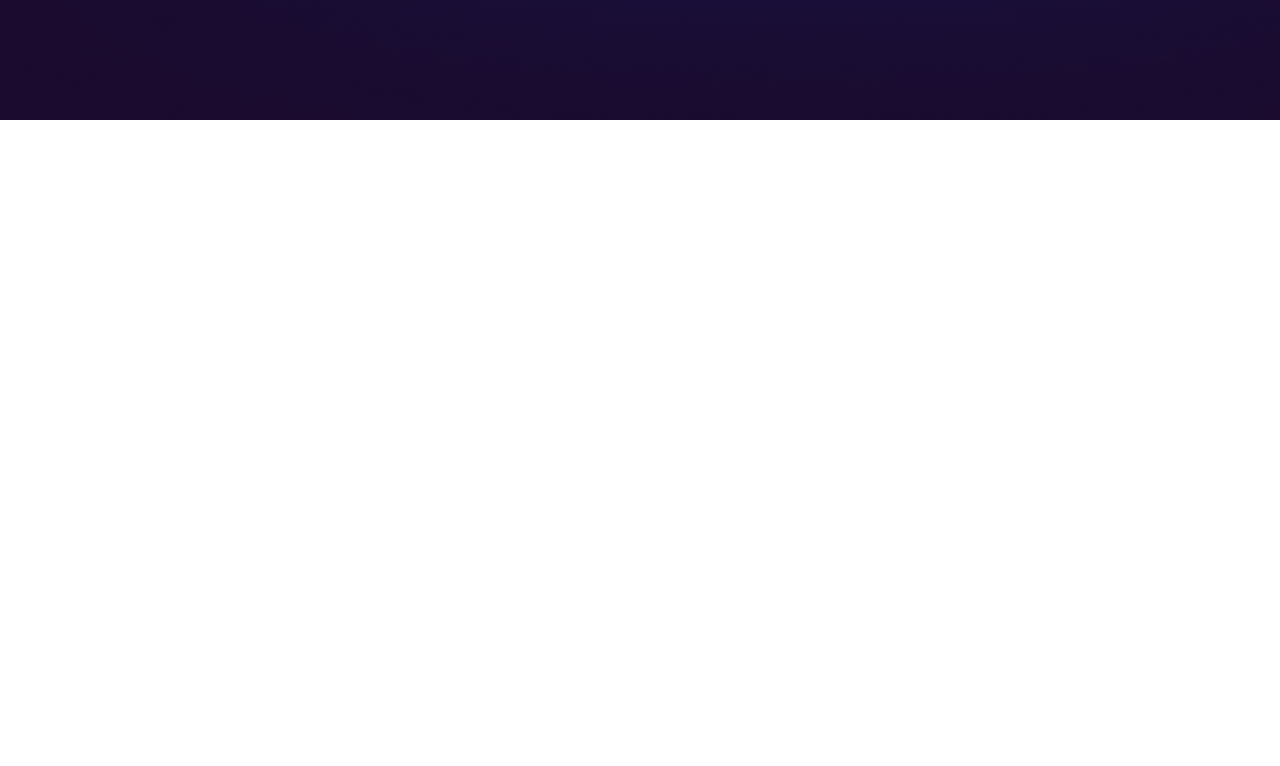
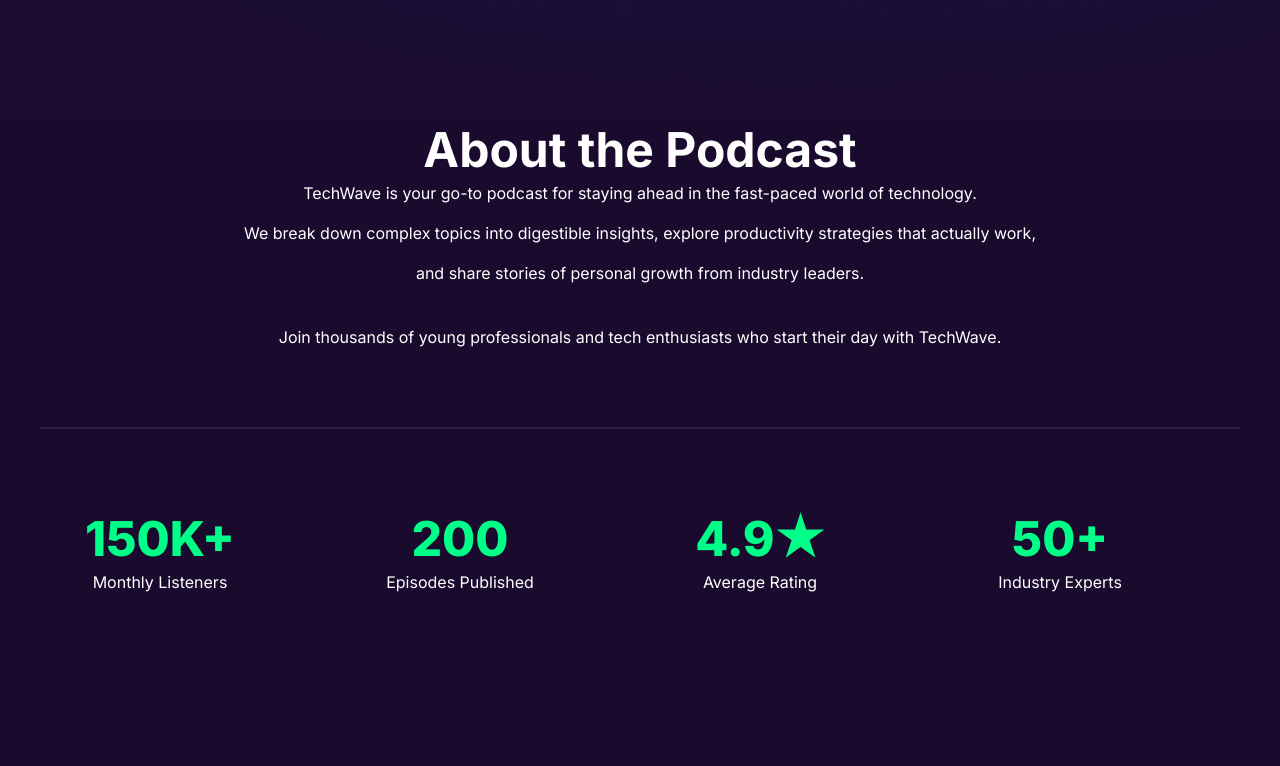
Before and after one commit to md-morsalin10/B13-A02-TechWave, a plain HTML site: page index.html in a window 1280 px wide. Shown: the part 739-1505 px from the top of the page. Before the commit the page ends 859 px from the top, so only its background shows below. Drawn offline with Linux system fonts and the light colour scheme.

Commit message:
podcast and card section created

```diff
--- a/index.html
+++ b/index.html
@@ -10,6 +10,7 @@
 
 </head>
 <body class="inter-font">
+    <!-- header navbar -->
     <header class="common-width bg-color">
         <nav class="navbar display-flex">
             <h2 class="nav-titile"><span id="tech">Tech</span><span class="linear-text-color" id="wave">Wave</span></h2>
@@ -22,6 +23,7 @@
         </nav>
     </header>
     <main>
+        <!-- banner section -->
         <section class="banner-section display-flex common-width ">
             <div class="banner-main display-flex">
                <div class="image-section relative">
@@ -32,7 +34,7 @@
                </div>
              <div class="banner-contant">
                 <h2 class="banner-titile">TechWave</h2>
-                <p class="banner-descriton">Your daily dose of tech insights, productivity hacks, and personal growth</p>
+                <p class="p-tag-descriton">Your daily dose of tech insights, productivity hacks, and personal growth</p>
                 <button class="btn-one"><i class="fa-brands fa-spotify"></i>Listen on Spotify</button>
                 <button class="btn-two">
                     <img id="message-img" src="./image/message.png" alt="">
@@ -41,6 +43,37 @@
             </div>
 
         </section>
+
+        <section class="podcast-section common-width bg-color">
+            <div class="podcast-container">
+              <h3 class="pod-titile">About the Podcast</h3>
+              <p class="p-tag-descriton">TechWave is your go-to podcast for staying ahead in the fast-paced world of  technology. <br><br> We break down complex topics into digestible insights, explore productivity strategies that actually work,<br><br> and share stories of personal growth from industry leaders.</p>
+                <br>
+                <br>
+                 <p class="p-tag-descriton">Join thousands of young professionals and tech enthusiasts who start their day with TechWave.</p>
+            </div>
+            <hr id="hr">
+            <div class="podcast-card">
+                <div class="card">
+                    <h1 class="card-titile">150K+</h1>
+                    <p class="p-tag-descriton">Monthly Listeners</p>
+                </div>
+                <div class="card">
+                    <h1 class="card-titile">200</h1>
+                    <p class="p-tag-descriton">Episodes Published</p>
+                </div>
+                <div class="card">
+                    <h1 class="card-titile">4.9★</i></i></h1>
+                    <p class="p-tag-descriton">Average Rating</p>
+                </div>
+                <div class="card">
+                    <h1 class="card-titile">50+</h1>
+                    <p class="p-tag-descriton">Industry Experts</p>
+                </div>
+            </div>
+
+
+        </section>
     </main>
     <footer>
 
--- a/style/style.css
+++ b/style/style.css
@@ -19,6 +19,12 @@
 }
 .bg-color{
     background-color: #1A0B2E;
+}
+.p-tag-descriton{
+    font-size: 1rem;
+    color: #FFFFFF;
+    margin-top: 4px;
+
 }
 /* only use for text linear color */
 .linear-text-color{
@@ -94,7 +100,6 @@
     /* border: 1px solid red; */
     width: 550px;
     height: 558px;
-    margin-left: 29px;
     margin-top: 80px;
 
 }
@@ -103,7 +108,7 @@
     display: flex;
     justify-content: center;
     align-items: center;
-    width: 385px;
+    width: 351px;
     height: 351px;
 }
 .circle-img{
@@ -137,11 +142,7 @@
     color: #FFFFFF;
     margin-top: 40px;
 }
-.banner-descriton{
-    font-size: 1rem;
-    color: #FFFFFF;
-    margin-top: 4px;
-}
+
 .btn-one{
    width: 201px;
    height: 44px;
@@ -162,7 +163,48 @@
     border: 1px solid #00FF88;
     border-radius: 10000px;
     font-size: 1.10rem;
+    margin-top: 24px;
     font-weight: 600px;
     margin-left: 9px;
     cursor: pointer;
 }
+/* podcast related style */
+.podcast-section{
+    height: 646px;
+}
+.podcast-container{
+    max-width: 1200px;
+    margin: 0 auto;
+    text-align: center;
+}
+
+.pod-titile{
+    font-size: 3rem;
+    font-weight: 700;
+    color: #FFFFFF;
+}
+#hr{
+    max-width: 1200px;
+    height: 0px;
+    opacity: 10%;
+    margin: 0 auto;
+    margin-top: 80px;
+    color: #FFFFFF;
+}
+.podcast-card{
+    max-width: 1200px;
+    margin: 0 auto;
+    display: grid;
+    grid-template-columns: repeat(4,1fr);
+    margin-top: 80px;
+}
+.card{
+    width: 240px;
+    height: 94px;
+    text-align: center;
+}
+.card-titile{
+    font-size: 3rem;
+    color: #00FF88;
+    font-weight: 800;
+}
```
